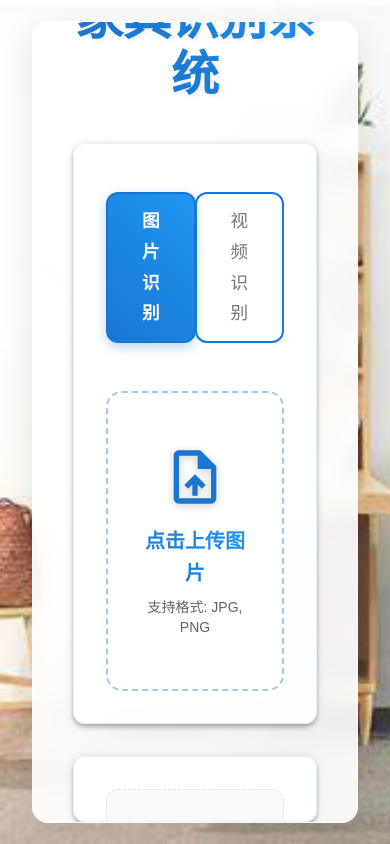
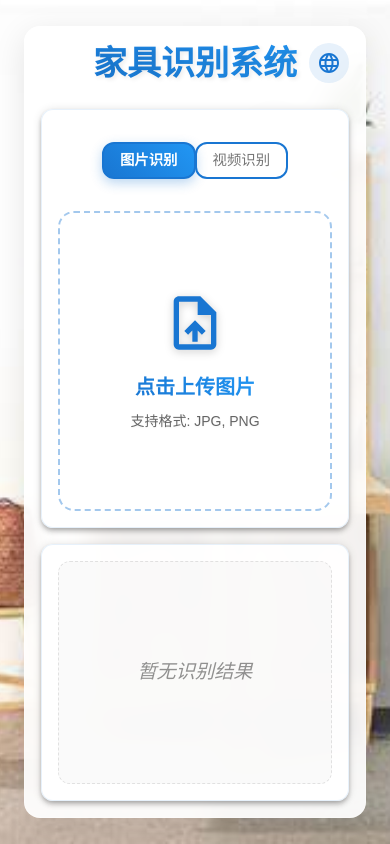
Before and after one commit to Caixian-Wang/FYP, a React (Create React App) app in the folder furniture-detection/frontend/: page / in a window 390 px wide. Built offline with nearby package versions, Linux system fonts and the light colour scheme.

Commit message:
Mobile adaptation

```diff
--- a/furniture-detection/frontend/src/App.css
+++ b/furniture-detection/frontend/src/App.css
@@ -36,3 +36,69 @@
     transform: rotate(360deg);
   }
 }
+
+/* 响应式设计 */
+@media (max-width: 768px) {
+  .App {
+    padding: 10px;
+  }
+
+  /* 调整卡片布局 */
+  .MuiCard-root {
+    margin: 8px 0;
+    padding: 12px !important;
+  }
+
+  /* 调整按钮大小 */
+  .MuiButton-root {
+    padding: 8px 16px;
+    font-size: 14px;
+  }
+
+  /* 调整图片预览区域 */
+  .preview-container {
+    width: 100% !important;
+    margin: 10px 0;
+  }
+
+  /* 调整结果卡片 */
+  .result-card {
+    padding: 12px !important;
+  }
+
+  /* 调整文字大小 */
+  .MuiTypography-h4 {
+    font-size: 1.5rem !important;
+  }
+
+  .MuiTypography-body1 {
+    font-size: 0.9rem !important;
+  }
+
+  /* 调整间距 */
+  .MuiStack-root {
+    gap: 8px !important;
+  }
+
+  /* 调整工具栏 */
+  .toolbar-container {
+    flex-direction: column !important;
+    gap: 8px !important;
+  }
+
+  /* 调整上传区域 */
+  .upload-area {
+    padding: 20px !important;
+  }
+}
+
+/* 平板设备 */
+@media (min-width: 769px) and (max-width: 1024px) {
+  .App {
+    padding: 15px;
+  }
+
+  .MuiCard-root {
+    margin: 12px 0;
+  }
+}
--- a/furniture-detection/frontend/src/App.js
+++ b/furniture-detection/frontend/src/App.js
@@ -39,6 +39,7 @@ const App = () => {
   const [mode, setMode] = useState('upload'); // 'upload' 或 'camera'
   const [language, setLanguage] = useState('zh');
   const [error, setError] = useState(null);
+  const [isMobile, setIsMobile] = useState(false);
   const t = language === 'zh' ? zh : en;
 
   const options = ['Option1', 'Option2', 'Option3', 'Option4', 'Option5', 'Option6'];
@@ -49,6 +50,24 @@ const App = () => {
       previewRef.current.scrollIntoView({ behavior: 'smooth', block: 'center' });
     }
   }, [mediaType]);
+
+  // 添加设备检测
+  useEffect(() => {
+    const checkDevice = () => {
+      setIsMobile(window.innerWidth <= 768);
+    };
+
+    // 初始检查
+    checkDevice();
+
+    // 添加窗口大小变化监听
+    window.addEventListener('resize', checkDevice);
+
+    // 清理函数
+    return () => {
+      window.removeEventListener('resize', checkDevice);
+    };
+  }, []);
 
   const handleTypeChange = (_, newType) => {
     if (newType) {
@@ -404,19 +423,19 @@ const App = () => {
         display: 'flex',
         alignItems: 'center',
         justifyContent: 'center',
-        p: 2
+        p: isMobile ? 1 : 2
       }}
     >
-      <Container maxWidth="xl">
+      <Container maxWidth={isMobile ? 'sm' : 'xl'}>
         <Paper
           elevation={8}
           sx={{
-            p: 5,
+            p: isMobile ? 2 : 5,
             borderRadius: 4,
             backgroundColor: 'rgba(255, 255, 255, 0.92)',
             backdropFilter: 'blur(12px)',
-            minHeight: '85vh',
-            maxHeight: '95vh',
+            minHeight: isMobile ? 'auto' : '85vh',
+            maxHeight: isMobile ? 'auto' : '95vh',
             overflowY: 'auto',
             border: '1px solid rgba(255, 255, 255, 0.3)',
             boxShadow: '0 8px 32px rgba(0, 0, 0, 0.1)',
@@ -441,7 +460,7 @@ const App = () => {
           </Tooltip>
 
           <Typography
-            variant="h3"
+            variant={isMobile ? 'h4' : 'h3'}
             gutterBottom
             align="center"
             sx={{
@@ -451,20 +470,25 @@ const App = () => {
               textFillColor: 'transparent',
               WebkitBackgroundClip: 'text',
               WebkitTextFillColor: 'transparent',
-              mb: 5,
+              mb: isMobile ? 3 : 5,
               textShadow: '2px 2px 4px rgba(0,0,0,0.08)'
             }}
           >
             {t.title}
           </Typography>
 
-          <Box sx={{ display: 'flex', flexDirection: { xs: 'column', md: 'row' }, gap: 4, height: 'calc(85vh - 120px)' }}>
+          <Box sx={{
+            display: 'flex',
+            flexDirection: isMobile ? 'column' : 'row',
+            gap: isMobile ? 2 : 4,
+            height: isMobile ? 'auto' : 'calc(85vh - 120px)'
+          }}>
             {/* 左侧：上传 & 选项 */}
             <Paper
               elevation={4}
               sx={{
-                width: { xs: '100%', md: '35%' },
-                p: 4,
+                width: isMobile ? '100%' : '35%',
+                p: isMobile ? 2 : 4,
                 borderRadius: 3,
                 backgroundColor: 'rgba(255, 255, 255, 0.95)',
                 border: '1px solid rgba(25, 118, 210, 0.1)',
@@ -475,19 +499,19 @@ const App = () => {
                 }
               }}
             >
-              <Box sx={{ textAlign: 'center', mb: 4 }}>
+              <Box sx={{ textAlign: 'center', mb: isMobile ? 2 : 4 }}>
                 <ToggleButtonGroup
                   value={mediaType}
                   exclusive
                   onChange={handleTypeChange}
                   color="primary"
-                  size="large"
+                  size={isMobile ? 'small' : 'large'}
                   sx={{
                     mb: 2,
                     '& .MuiToggleButton-root': {
-                      px: 4,
-                      py: 1.5,
-                      fontSize: '1.1rem',
+                      px: isMobile ? 2 : 4,
+                      py: isMobile ? 0.5 : 1.5,
+                      fontSize: isMobile ? '0.9rem' : '1.1rem',
                       borderRadius: '12px',
                       border: '2px solid #1976d2',
                       '&.Mui-selected': {
@@ -526,11 +550,11 @@ const App = () => {
               elevation={4}
               sx={{
                 flex: 1,
-                p: 4,
+                p: isMobile ? 2 : 4,
                 borderRadius: 3,
                 backgroundColor: 'rgba(255, 255, 255, 0.95)',
                 overflowY: 'auto',
-                maxHeight: '100%',
+                maxHeight: isMobile ? 'auto' : '100%',
                 border: '1px solid rgba(25, 118, 210, 0.1)',
                 transition: 'transform 0.2s, box-shadow 0.2s',
                 '&:hover': {
```
